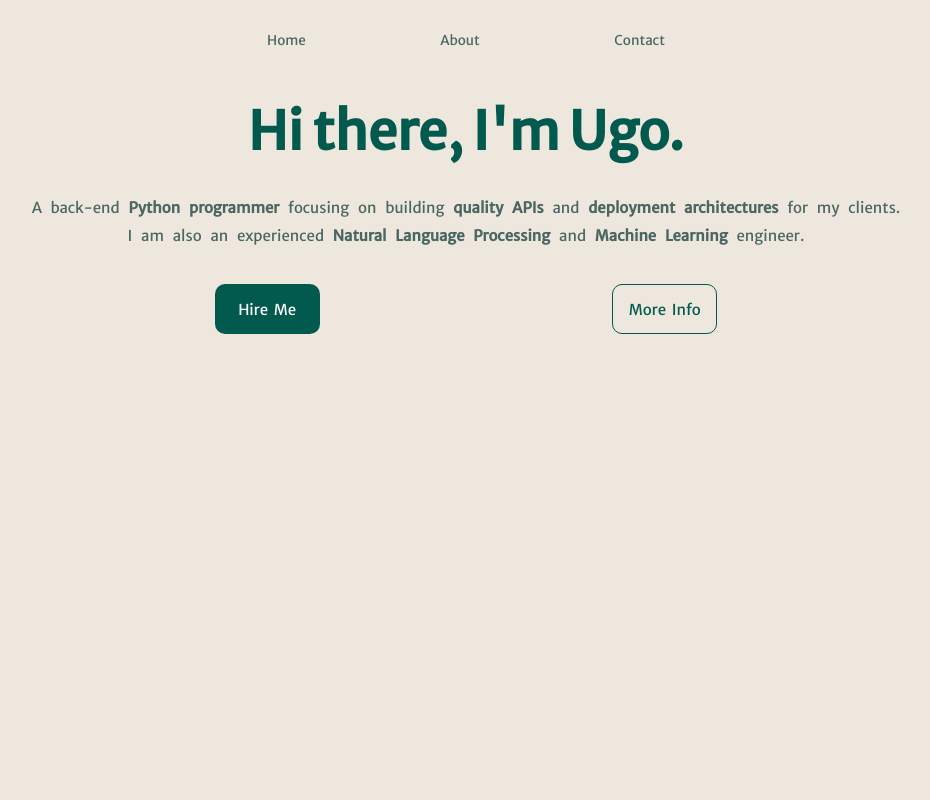
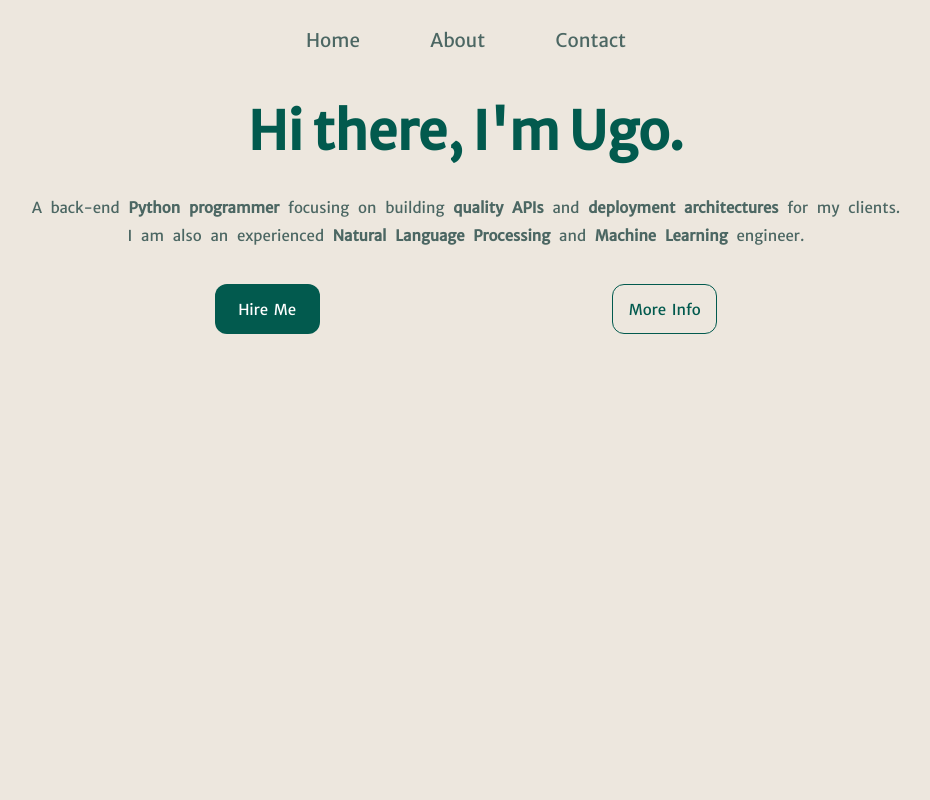
Before and after one commit to ugolbck/portfolio, a React (Create React App) app: page / in a window 1280 px wide. Shown: the top 800 px of the page, without its empty margins (174-1104 px from the left). Built offline with nearby package versions, Linux system fonts and the light colour scheme.

Commit message:
responsive navbar

```diff
--- a/src/App.css
+++ b/src/App.css
@@ -3,6 +3,7 @@
 :root {
   --cta_button_width: 105px;
   --cta_button_height: 50px;
+  --cta_button_border_radius: 12px;
 }
 
 /* Main elements */
@@ -30,7 +31,7 @@ html {
   align-items: center;
   background-color: transparent;
   color: #4C6763;
-  font-size: 0.9em;
+  font-size: 0.9rem;
   height: 10vh;
   width: 100%;
   position: fixed;
@@ -38,12 +39,13 @@ html {
 }
 
 .layout .nav-bar-inner {
-  width: 70%;
+  width: 200px;
   height: 55%;
   display: flex;
-  justify-content: center;
+  justify-content: space-between;
   align-items: center;
-  gap: 15%;
+  transition: all 0.2s linear;
+  padding: 0.2rem 1.2rem;
 }
 
 .layout .nav-bar-inner-border {
@@ -123,7 +125,7 @@ html {
 .main-bloc .cta-buttons .cta-main-button {
   color: white;
   border: none;
-  border-radius: 10px;
+  border-radius: var(--cta_button_border_radius);
   cursor: pointer;
   background-color: #025A4E;
   font-family: 'Merriweather Sans', sans-serif;
@@ -136,11 +138,12 @@ html {
 
 .main-bloc .cta-buttons .cta-main-button:hover {
   scale: 1.05;
+  transition: 0.4s;
 }
 
 .main-bloc .cta-buttons .cta-more-info-button {
   color: #025A4E;
-  border-radius: 10px;
+  border-radius: var(--cta_button_border_radius);
   border: 1px solid #025A4E;
   font-weight: 500;
   cursor: no-drop;
@@ -250,18 +253,34 @@ html {
 
 /* Media Queries */
 
+@media screen and (min-width: 376px) {
+
+}
 
 @media screen and (min-width: 426px) {
 
 }
 
+@media screen and (min-width: 768px) {
+  .layout .nav-bar-inner {
+    width: 320px;
+    height: 60%;
+    font-size: 1.25rem;
+  }
+}
 
-@media screen and (max-width: 1024px) {
+
+@media screen and (min-width: 1024px) {
 
 }
 
 
-@media screen and (max-width: 1200px) {
+@media screen and (min-width: 1440px) {
+  .layout .nav-bar-inner {
+    width: 360px;
+    height: 62%;
+    font-size: 1.5rem;
+  }
 }
 
 
--- a/src/components/navbar/NavBar.jsx
+++ b/src/components/navbar/NavBar.jsx
@@ -5,7 +5,7 @@ export default function NavBar() {
     const [scroll, setScroll] = useState(false);
     useEffect(() => {
     window.addEventListener("scroll", () => {
-        setScroll(window.scrollY > 50);
+        setScroll(window.scrollY > 60);
     });
     }, []);
 
```
